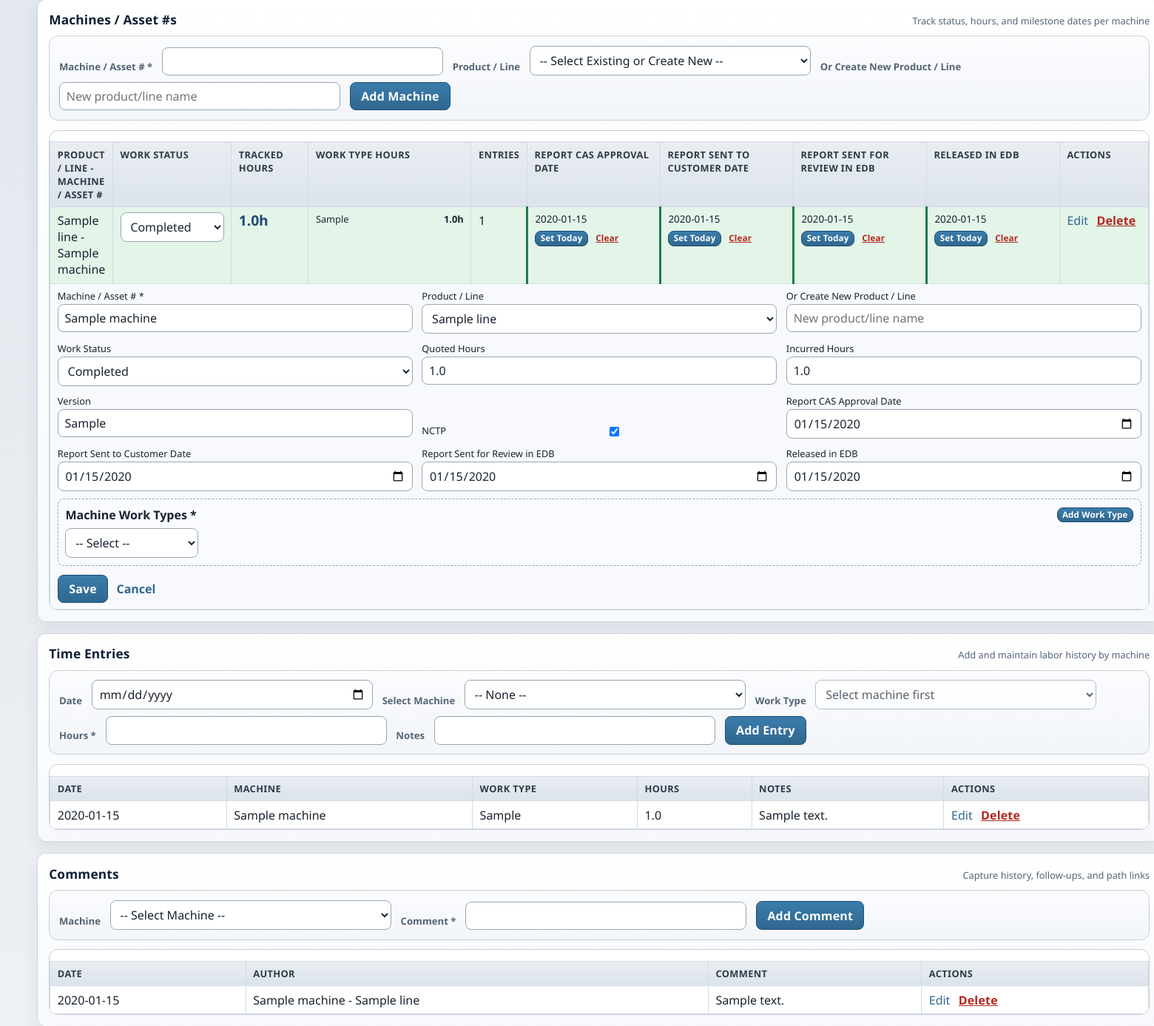
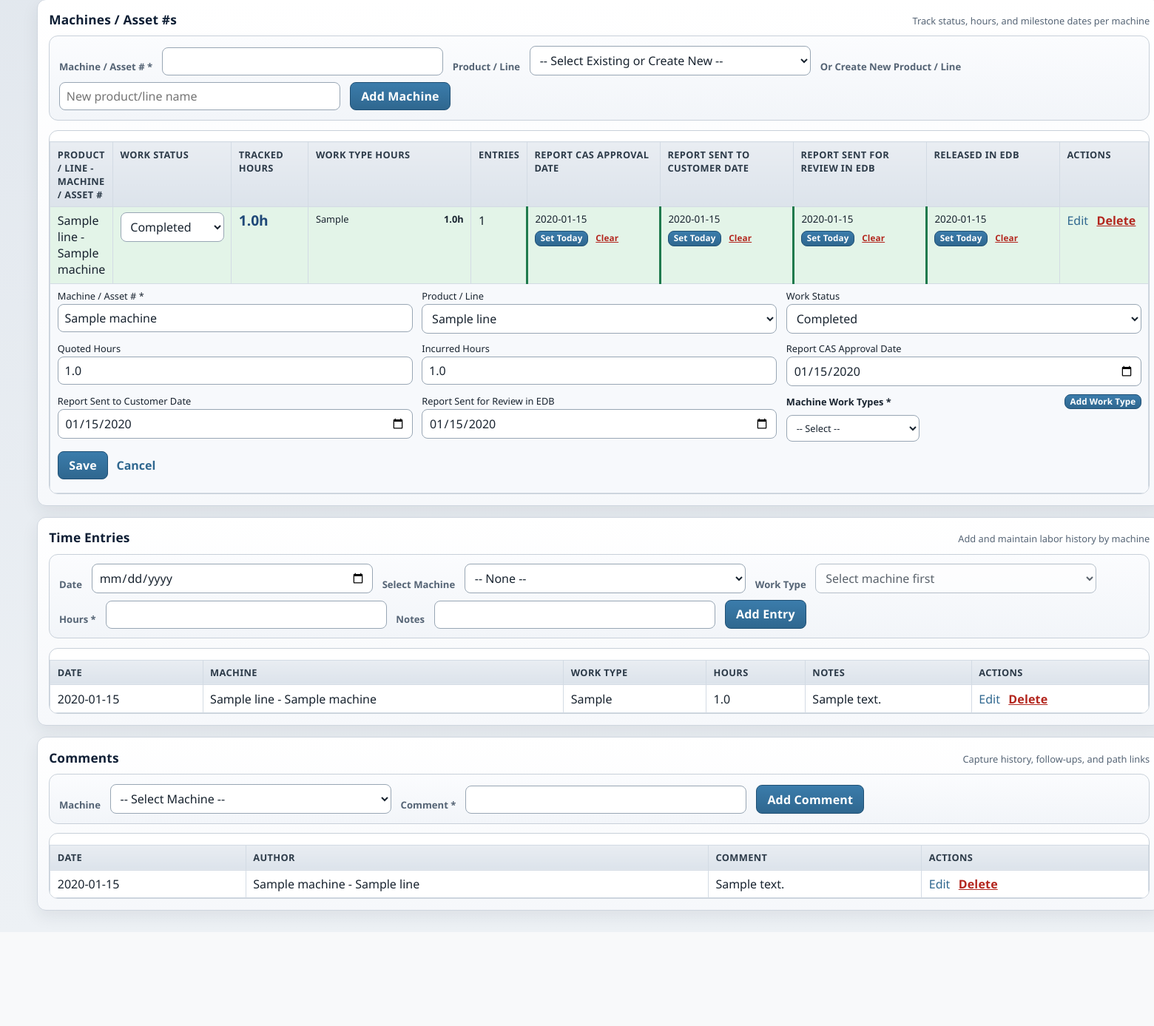
Before and after one commit to AdashAZ/Project-Tracker, a Flask app: page /projects/1?edit_machine=1 in a window 1560 px wide. Shown: the part 427-1814 px from the top of the page at 74% size. After the commit the page ends 1681 px from the top, so only its background shows below. Run offline with Flask 3, Linux system fonts and the light colour scheme; tables that the repository leaves empty hold one stand-in row (values such as "Sample post").

Commit message:
Updated time entry field

```diff
--- a/templates/project_detail.html
+++ b/templates/project_detail.html
@@ -270,16 +270,11 @@
                   <div>
                     <label for="edit-product_line_id-{{ machine.id }}">Product / Line</label>
                     <select id="edit-product_line_id-{{ machine.id }}" name="product_line_id">
-                      <option value="">-- Select Existing or Create New --</option>
+                      <option value="">-- Select Existing --</option>
                       {% for product_line in product_lines %}
                       <option value="{{ product_line.id }}" {% if machine.product_line_id == product_line.id %}selected{% endif %}>{{ product_line.name }}</option>
                       {% endfor %}
                     </select>
-                  </div>
-
-                  <div>
-                    <label for="edit-new_product_line-{{ machine.id }}">Or Create New Product / Line</label>
-                    <input type="text" id="edit-new_product_line-{{ machine.id }}" name="new_product_line" placeholder="New product/line name">
                   </div>
 
                   <div>
@@ -302,16 +297,6 @@
                   </div>
 
                   <div>
-                    <label for="edit-version-{{ machine.id }}">Version</label>
-                    <input type="text" id="edit-version-{{ machine.id }}" name="version" value="{{ machine.version or '' }}">
-                  </div>
-
-                  <div class="machine-edit-checkbox">
-                    <label for="edit-nctp-{{ machine.id }}">NCTP</label>
-                    <input type="checkbox" id="edit-nctp-{{ machine.id }}" name="nctp" {% if machine.nctp %}checked{% endif %}>
-                  </div>
-
-                  <div>
                     <label for="edit-cas-approval-{{ machine.id }}">Report CAS Approval Date</label>
                     <input type="date" id="edit-cas-approval-{{ machine.id }}" name="report_cas_approval_date" value="{{ machine.report_cas_approval_date.isoformat() if machine.report_cas_approval_date else '' }}">
                   </div>
@@ -327,10 +312,7 @@
                   </div>
 
                   <div>
-                    <label for="edit-released-edb-{{ machine.id }}">Released in EDB</label>
-                    <input type="date" id="edit-released-edb-{{ machine.id }}" name="released_in_edb_date" value="{{ machine.released_in_edb_date.isoformat() if machine.released_in_edb_date else '' }}">
-                  </div>
-                </div>
+                    <label for="edit-re
 
                 <div class="machine-work-types-editor" data-machine-work-types-editor>
                   <div class="machine-work-types-header">
@@ -422,7 +404,13 @@
           {% for entry in time_entries %}
           <tr>
             <td>{{ entry.date or '' }}</td>
-            <td>{{ entry.machine.machine_name if entry.machine else '' }}</td>
+            <td>
+              {% if entry.machine %}
+                {{ entry.machine.product_line.name if entry.machine.product_line else 'General' }} - {{ entry.machine.machine_name }}
+              {% else %}
+                No machine selected
+              {% endif %}
+            </td>
             <td>{{ entry.work_type }}</td>
             <td>{{ "%.1f"|format(entry.hours) }}</td>
             <td>{{ entry.notes }}</td>
@@ -462,10 +450,7 @@
                         <option value="">-- None --</option>
                         {% for machine in machines %}
                         <option value="{{ machine.id }}" {% if entry.machine_id == machine.id %}selected{% endif %}>
-                            {{ machine.machine_name }}
-                            {%- if machine.project and (machine.project.product_line or project.product_line) -%}
-                                &nbsp;–&nbsp;{{ machine.project.product_line or project.product_line }}
-                            {%- endif -%}
+                            {{ machine.product_line.name if machine.product_line else 'General' }} - {{ machine.machine_name }}
                         </option>
                         {% endfor %}
                     </select>
```
